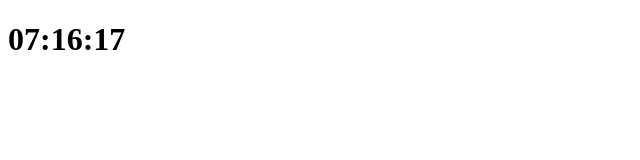
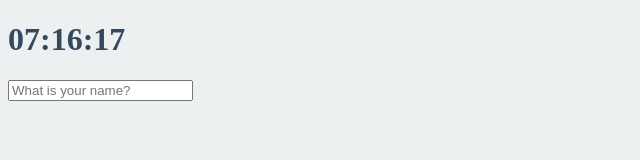
Before and after one commit to hhhan0315/momentum-clone, a plain HTML site: page index.html in a window 1280 px wide. Shown: the whole page, without its empty margins (0-640 px from the left). Drawn offline with Linux system fonts and the light colour scheme.

Commit message:
#2 save user name

```diff
--- /dev/null
+++ b/index.css
@@ -0,0 +1,16 @@
+body {
+  background-color: #ecf0f1;
+}
+
+body {
+  color: #34495e;
+}
+
+.form,
+.greetings {
+  display: none;
+}
+
+.showing {
+  display: block;
+}
--- a/index.html
+++ b/index.html
@@ -3,11 +3,17 @@
   <head>
     <meta charset="UTF-8" />
     <title>Document</title>
+    <link rel="stylesheet" href="index.css" />
   </head>
   <body>
     <div class="js-clock">
       <h1>00:00</h1>
     </div>
+    <form action="" class="js-form form">
+      <input type="text" placeholder="What is your name?" />
+    </form>
+    <h4 class="js-greetings greetings"></h4>
     <script src="js/clock.js"></script>
+    <script src="js/greeting.js"></script>
   </body>
 </html>
--- /dev/null
+++ b/js/greeting.js
@@ -0,0 +1,43 @@
+const form = document.querySelector(".js-form"),
+  input = form.querySelector("input"),
+  greeting = document.querySelector(".js-greetings");
+
+const USER_LS = "currentUser",
+  SHOWING_CN = "showing"; // CN: Class Name
+
+function saveName(text) {
+  localStorage.setItem(USER_LS, text);
+}
+
+function handleSubmit(event) {
+  event.preventDefault(); // event의 기본 동작을 막는다.
+  const currentValue = input.value; // input type="text" 의 value값
+  paintGreeting(currentValue);
+  saveName(currentValue);
+}
+
+function askForName() {
+  form.classList.add(SHOWING_CN);
+  form.addEventListener("submit", handleSubmit);
+}
+
+function paintGreeting(text) {
+  form.classList.remove(SHOWING_CN);
+  greeting.classList.add(SHOWING_CN);
+  greeting.innerText = `Hello ${text}`;
+}
+
+function loadName() {
+  const currentUser = localStorage.getItem(USER_LS);
+  if (currentUser === null) {
+    askForName();
+  } else {
+    paintGreeting(currentUser);
+  }
+}
+
+function init() {
+  loadName();
+}
+
+init();
```
Also changed, not shown: 1 other file.
